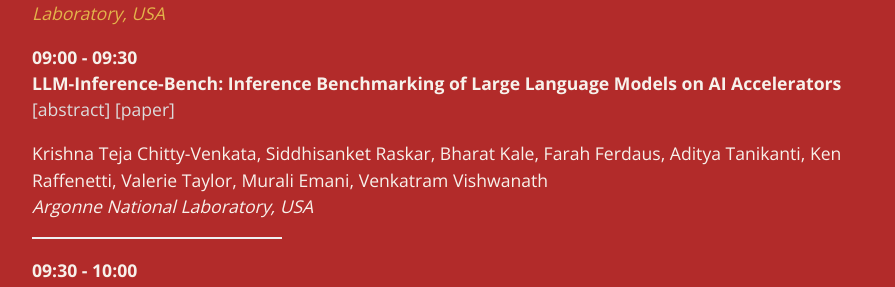
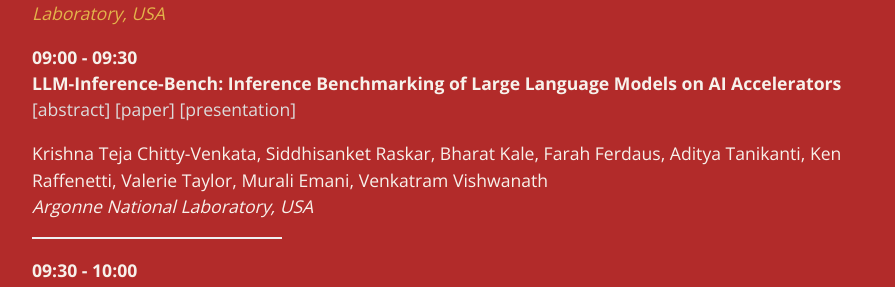
Before and after one commit to pmbs-workshop/pmbs-workshop.github.io, a Jekyll site: the page built from schedule.markdown, in a window 1280 px wide and 900 px high, scrolled down 863 px. Shown: the part 163-450 px from the top of the window, without its empty margins (192-1087 px from the left). Built offline with Jekyll 4.4.1, drawn with Linux system fonts in a browser that asks for light colours.

Commit message:
adds 2 presentations

```diff
--- a/schedule.markdown
+++ b/schedule.markdown
@@ -17,7 +17,7 @@
 #### Chair: Zhengji Zhao, _National Energy Scientific Computing Centre, Lawrence Berkeley National Laboratory, USA_
 
 **09:00 - 09:30**\\
-**LLM-Inference-Bench: Inference Benchmarking of Large Language Models on AI Accelerators** [[abstract]](abstract01.html) [[paper]](https://conferences.computer.org/sc-wpub/pdfs/SC-W2024-6oZmigAQfgJ1GhPL0yE3pS/555400b355/555400b355.pdf)
+**LLM-Inference-Bench: Inference Benchmarking of Large Language Models on AI Accelerators** [[abstract]](abstract01.html) [[paper]](https://conferences.computer.org/sc-wpub/pdfs/SC-W2024-6oZmigAQfgJ1GhPL0yE3pS/555400b355/555400b355.pdf) [[presentation]](slides/pres01.pdf)
 
 Krishna Teja Chitty-Venkata, Siddhisanket Raskar, Bharat Kale, Farah Ferdaus, Aditya Tanikanti, Ken Raffenetti, Valerie Taylor, Murali Emani, Venkatram Vishwanath\\
 _Argonne National Laboratory, USA_
@@ -156,7 +156,7 @@
 {: style="width: 30%;"}
 
 **17:00 - 17:30**\\
-**Workload-adaptive Scheduling for Efficient Use of Parallel File System in High-performance Computing Clusters** [[abstract]](abstract13.html) [[paper]](https://conferences.computer.org/sc-wpub/pdfs/SC-W2024-6oZmigAQfgJ1GhPL0yE3pS/555400b499/555400b499.pdf)
+**Workload-adaptive Scheduling for Efficient Use of Parallel File System in High-performance Computing Clusters** [[abstract]](abstract13.html) [[paper]](https://conferences.computer.org/sc-wpub/pdfs/SC-W2024-6oZmigAQfgJ1GhPL0yE3pS/555400b499/555400b499.pdf) [[presentation]](slides/pres13.pdf)
 
 Alexander Goponenko, Damian Dechev\\
 _University of Central Florida, USA_
```
Also changed, not shown: 2 other files.
